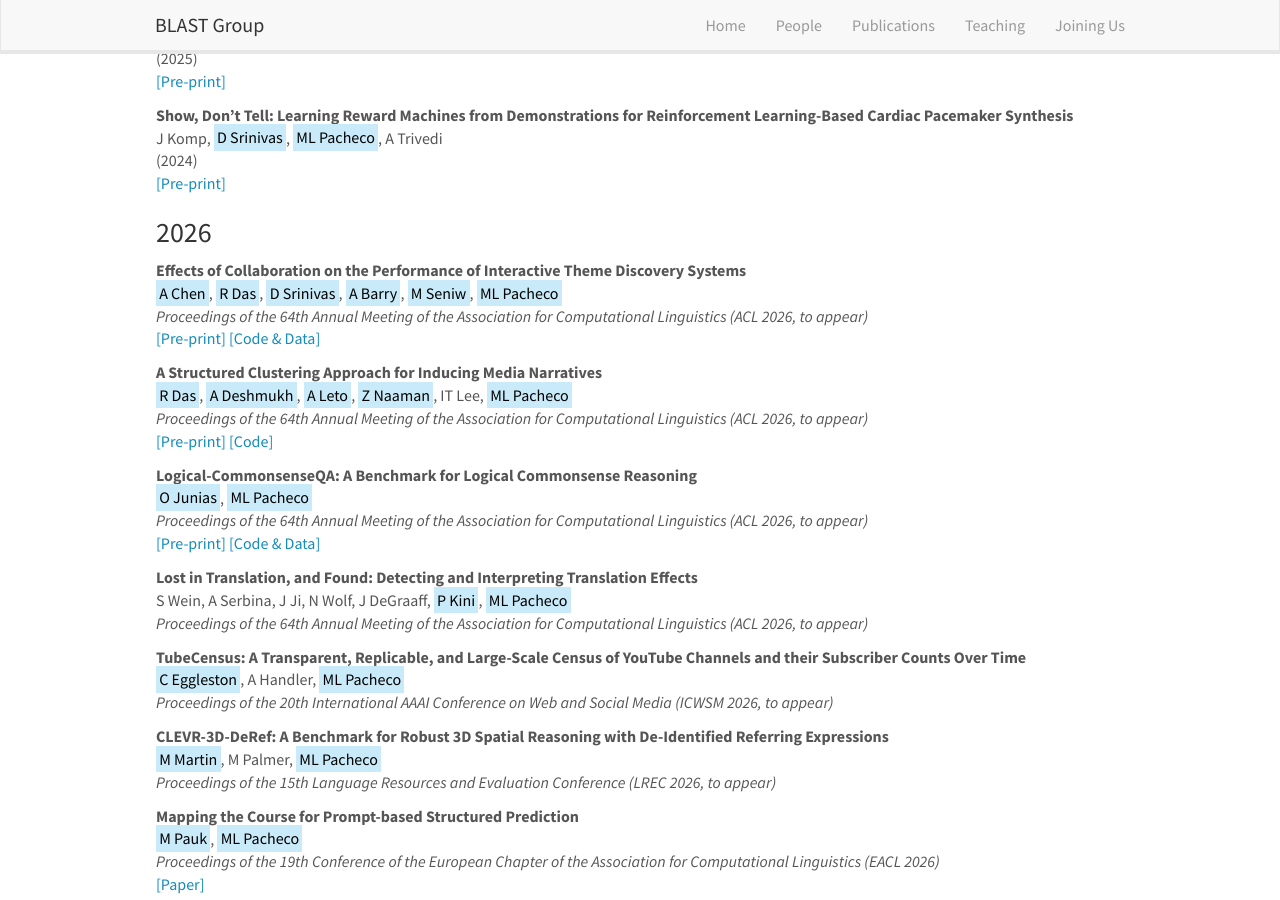
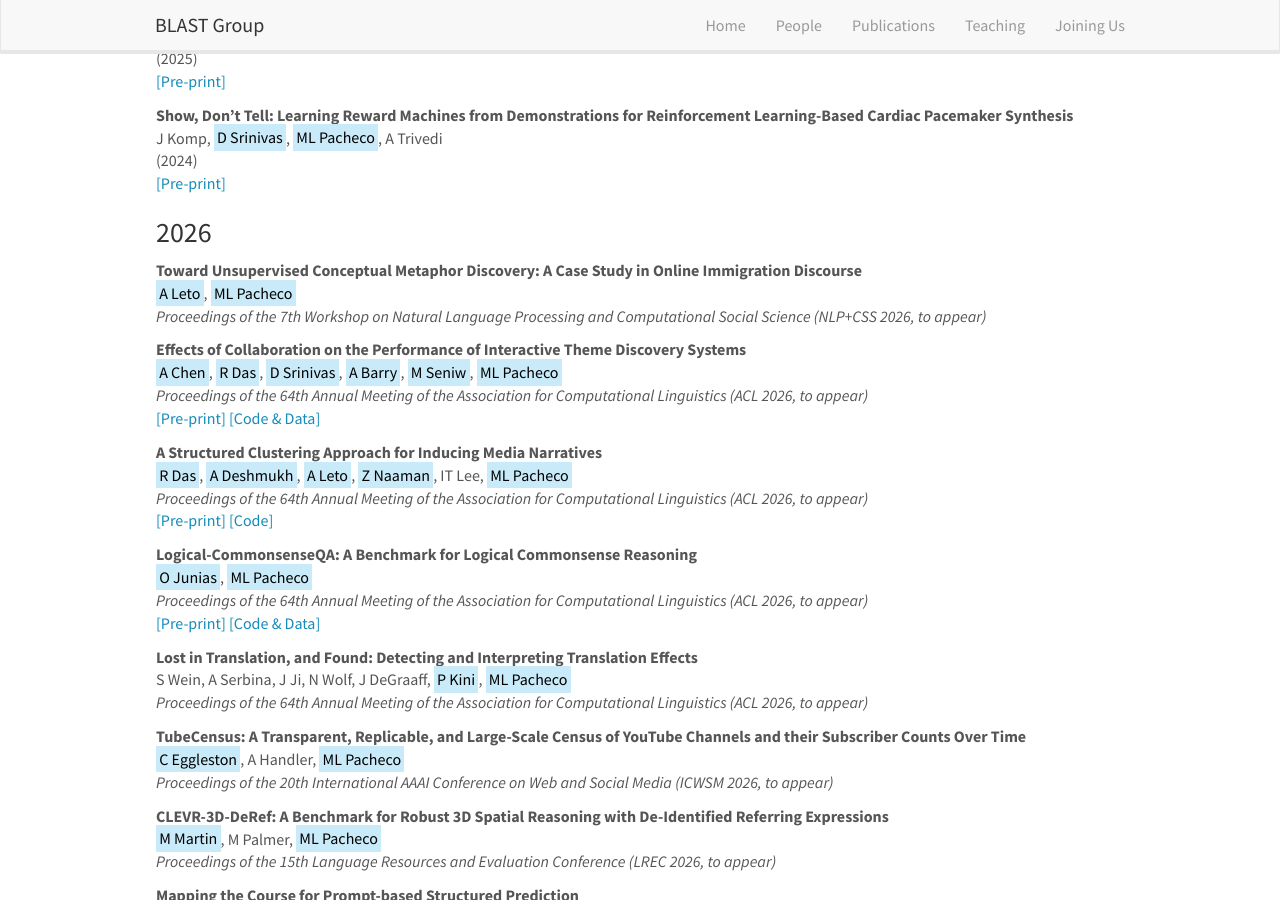
Before and after one commit to blast-cu/blast-cu.github.io, a Jekyll site: the page built from _pages/publications.md, in a window 1280 px wide and 900 px high, scrolled down 328 px. Built offline with Jekyll 4.4.1, drawn with Linux system fonts in a browser that asks for light colours; nearby versions of some CDN libraries.

Commit message:
Update publist_2026.yml

```diff
--- a/_data/publist_2026.yml
+++ b/_data/publist_2026.yml
@@ -1,3 +1,12 @@
+- title: "Toward Unsupervised Conceptual Metaphor Discovery: A Case Study in Online Immigration Discourse"
+  authors: <mark>A Leto</mark>, <mark>ML Pacheco</mark>
+  highlight: 0
+  venue: "Proceedings of the 7th Workshop on Natural Language Processing and Computational Social Science (NLP+CSS 2026, to appear)"
+  link:
+    url:
+    display:
+  year: 2026
+
 - title: "Effects of Collaboration on the Performance of Interactive Theme Discovery Systems"
   authors: <mark>A Chen</mark>, <mark>R Das</mark>, <mark>D Srinivas</mark>, <mark>A Barry</mark>, <mark>M Seniw</mark>, <mark>ML Pacheco</mark>
   highlight: 0
```
